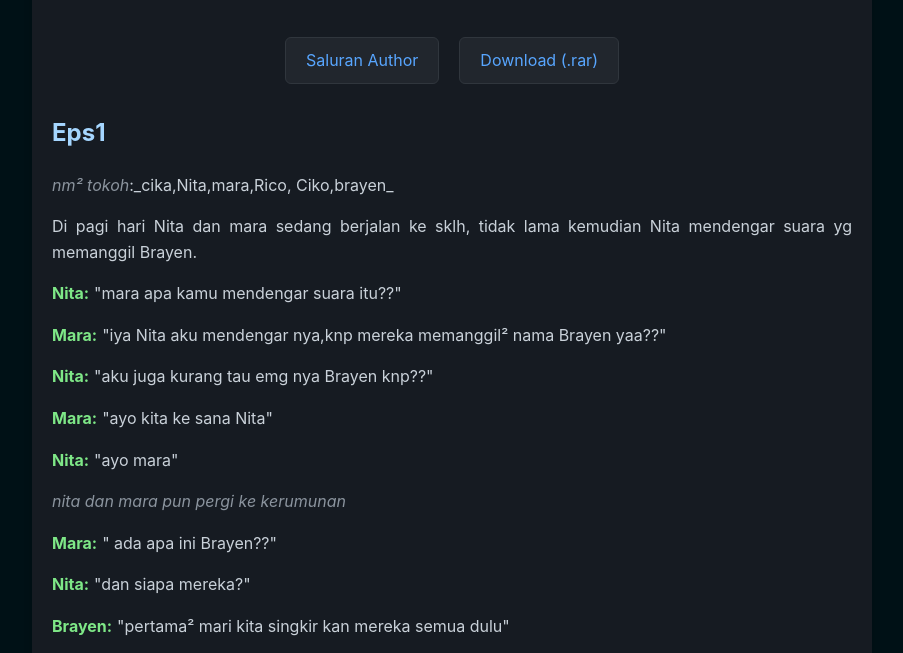
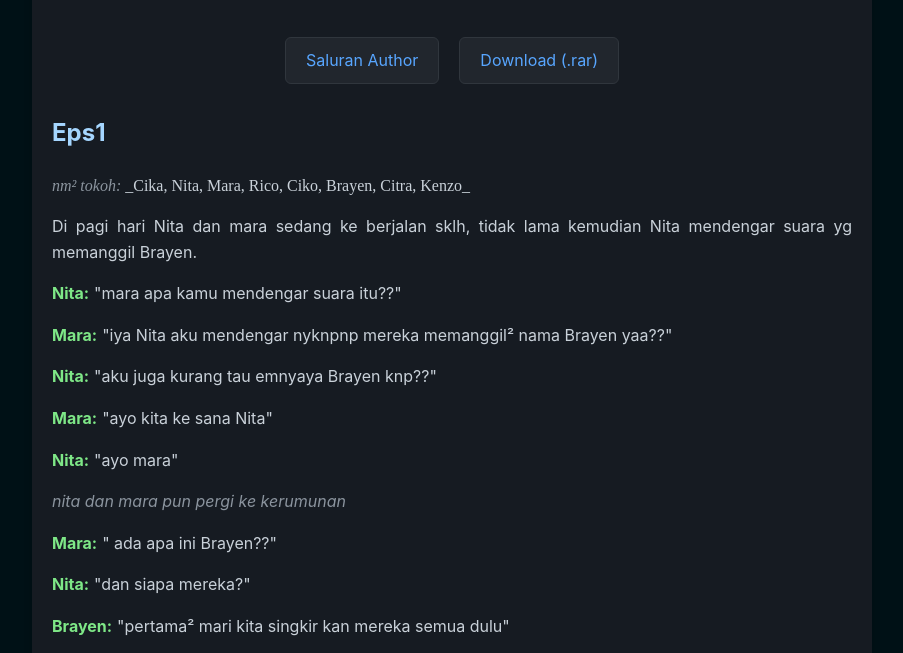
Before and after one commit to ShinWolf-Subject/DetectY-Lie, a plain HTML site: page main-dtct/drama-sklh/index.htm in a window 1280 px wide. Shown: the part 128-781 px from the top of the page, without its empty margins (188-1091 px from the left). Drawn offline with Linux system fonts and the light colour scheme.

Commit message:
Update index.htm

```diff
--- a/main-dtct/drama-sklh/index.htm
+++ b/main-dtct/drama-sklh/index.htm
@@ -92,13 +92,13 @@
     </div>
 
     <h2>Eps1</h2>
-    <p><span class="action">nm² tokoh</span>:_cika,Nita,mara,Rico, Ciko,brayen_</p>
-    <p>Di pagi hari Nita dan mara sedang berjalan ke sklh, tidak lama kemudian Nita mendengar suara yg memanggil Brayen.
+    <p style="font-family: italic;"><span class="action">nm² tokoh:</span> _Cika, Nita, Mara, Rico, Ciko, Brayen, Citra, Kenzo_<p>
+    <p>Di pagi hari Nita dan mara sedang ke berjalan sklh, tidak lama kemudian Nita mendengar suara yg memanggil Brayen.
     </p>
     <p class="dialog"><span class="character-name">Nita:</span>"mara apa kamu mendengar suara itu??"</p>
-    <p class="dialog"><span class="character-name">Mara:</span>"iya Nita aku mendengar nya,knp mereka memanggil² nama
+    <p class="dialog"><span class="character-name">Mara:</span>"iya Nita aku mendengar nyknpnp mereka memanggil² nama
       Brayen yaa??"</p>
-    <p class="dialog"><span class="character-name">Nita:</span>"aku juga kurang tau emg nya Brayen knp??"</p>
+    <p class="dialog"><span class="character-name">Nita:</span>"aku juga kurang tau emnyaya Brayen knp??"</p>
     <p class="dialog"><span class="character-name">Mara:</span>"ayo kita ke sana Nita"</p>
     <p class="dialog"><span class="character-name">Nita:</span>"ayo mara"</p>
     <p><span class="action">nita dan mara pun pergi ke kerumunan</span></p>
```
